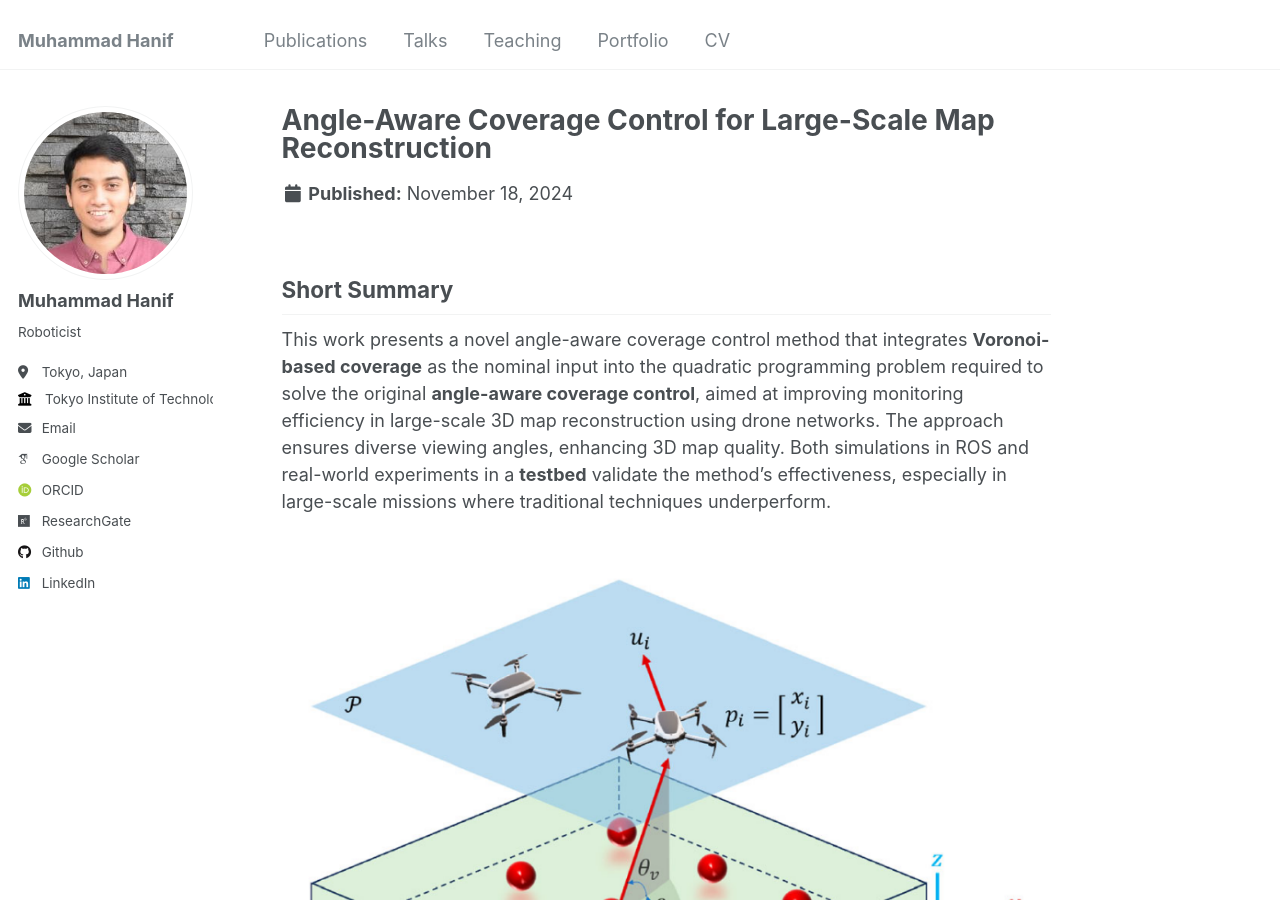
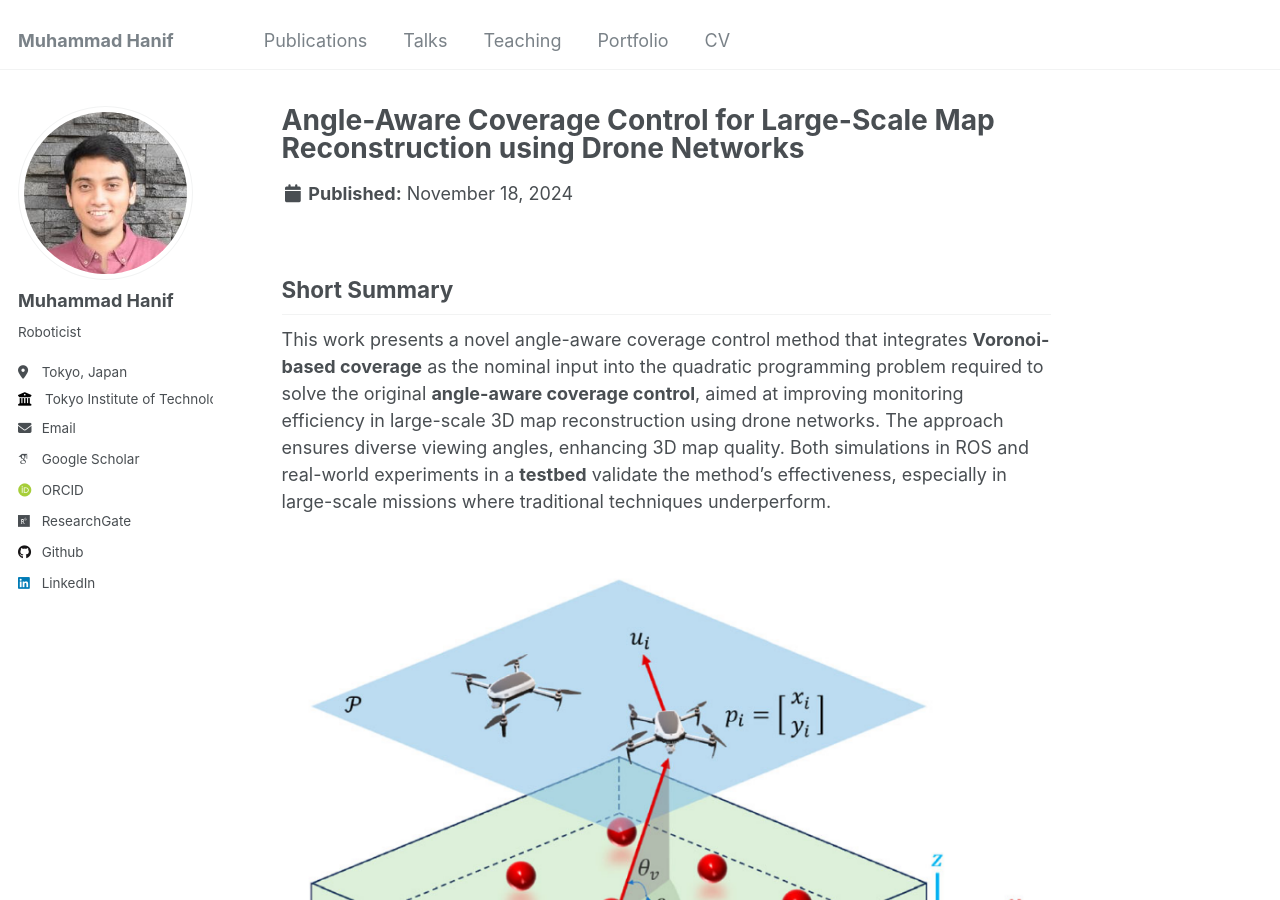
Before and after one commit to mhd-hanif/mhd-hanif.github.io, a Jekyll site: the page built from _portfolio/1_2_angle-aware-coverage.md, in a window 1280 px wide and 900 px high. Built offline with Jekyll 4.4.1, drawn with Linux system fonts in a browser that asks for light colours; some web fonts are replaced.

Commit message:
Update Portfolio

```diff
--- a/_portfolio/1_angle-aware-coverage.md
+++ b/_portfolio/1_2_angle-aware-coverage.md
@@ -1,5 +1,5 @@
 ---
-title: "Angle-Aware Coverage Control for Large-Scale Map Reconstruction"
+title: "Angle-Aware Coverage Control for Large-Scale Map Reconstruction using Drone Networks"
 excerpt: "Coverage control algorithm for multiple UAVs to be used in 3D map reconstruction applications. <br/><img src='/images/portf_uaacc_1.gif' style='width:500px;height:auto;border: 2px solid black;'>"
 collection: portfolio
 ---
```
Also changed, not shown: _portfolio/1_1_map-feedback-coverage.md (added, +24 -0 lines), 1 other file.
